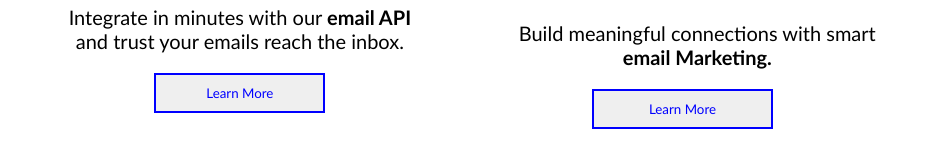
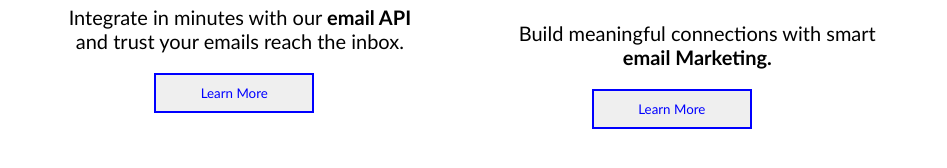
Before and after one commit to GopiChandana/strontium_sendgrid, a plain HTML site: page secpart.html in a window 1280 px wide. Shown: the part 404-572 px from the top of the page, without its empty margins (166-1113 px from the left). Drawn offline with Linux system fonts and the light colour scheme.

Commit message:
revised sechalf part

```diff
--- a/secpart.html
+++ b/secpart.html
@@ -18,47 +18,27 @@
          #firstbox{
               grid-area:first;
               height:450px;
-              /* width:fit-content;  */
                /* border:2px solid red;  */
               max-height:fit-content;
          }
 
          #secbox{
             grid-area:sec;
-            height:400px;
+            height:450px;
              /* border:2px solid green;  */
             max-height:fit-content;
 
          }
-         /* .secpart-img{
-           height:100%;
-           width:fit-content;
 
-         } */
-         /* .firstdiv{
-            height:60%;
-             width:100%;  */
-         /* } */
          .firstimg{
-             /* height:fit-content;   */
              width:100%;
              object-fit: contain;
-              /* overflow: hidden;   */
-             /* background-image:url("https://d15tnd3q55f8nl.cloudfront.net/static/599bc27c2d4c0fda2ad2b5a55874fb32/a3ad1/image-solutions-api-box-v3.jpg");
-
-             background-size:contain;
-             background-repeat: no-repeat; */
-
          }
          .seconddiv{
-             /* padding:28px 28px 36px; */
              height:40%;
-             /* width:100%; */
              max-width:fit-content;
              margin:auto;
              object-fit: contain;
-
-
          }
 
          .seconddiv > p,.seconddiv > h2{
@@ -71,25 +51,14 @@
          .seconddiv > p{
              font-size: 20px;
          }
-         #firstbutton{
+         .firstbutton{
              height:40px;
-             width:50%;
+             width:159.96px;
              border:2px solid blue;
              color:blue;
              margin-left:25%;
+         }
 
-         }
-         #secondbutton{
-            height:40px;
-             width:43%;
-             border:2px solid blue;
-             color:blue;
-             margin-left:25%;
-
-         }
-         #seconddiv{
-             height:35%;
-         }
 
 
 
@@ -128,6 +97,7 @@
     #second{
         grid-template-areas: "first sec"
     }
+
 }
 </style>
     </head>
@@ -139,19 +109,17 @@
          <div class="seconddiv" id="seconddiv">
              <h2><strong>SendGrid API</strong></h2>
              <p>Integrate in minutes with our <strong>email API</strong><br/>and trust your emails reach the inbox.</p>
-             <button id="firstbutton">Learn More</button>
+             <button class="firstbutton">Learn More</button>
             </div>
-
+            <!-- id="seconddiv" -->
          </div>
 
             <div id="secbox">
-            <!-- <div class="firstdiv"> -->
             <img class="firstimg" src="https://d15tnd3q55f8nl.cloudfront.net/static/5b9d1c6b7f2285dfd9b0c7e1cb2d3730/a3ad1/image-solutions-mc-box-v3.jpg"/>
-            <!-- </div> -->
             <div class="seconddiv">
                 <h2><strong>SendGrid Marketing Campaigns</strong></h2>
                 <p>Build meaningful connections with smart<br/><strong>email Marketing.</strong></p>
-                <button id="secondbutton">Learn More</button>
+                <button class="firstbutton">Learn More</button>
                </div>
         </div>
 
@@ -159,9 +127,7 @@
 
         <script type="text/javascript">
          //secpart
-         var firstdiv = document.getElementById("firstdiv")
-        //  firstdiv.setAttribute("background-image","https://d15tnd3q55f8nl.cloudfront.net/static/599bc27c2d4c0fda2ad2b5a55874fb32/a3ad1/image-solutions-api-box-v3.jpg")
-        //  firstimg.setAttribute("class","secpart-img")
+         var firstdiv = document.getElementById("firstdiv");
         </script>
 
 
```
